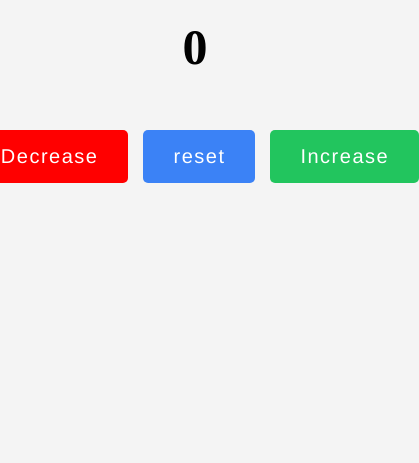
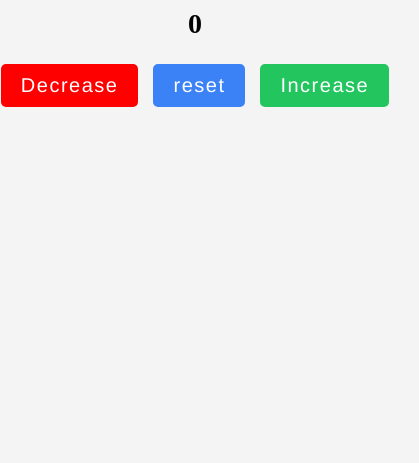
Before and after one commit to stackdaemon/Counter-App-, a plain HTML site: page Counter App/index.html in a window 390 px wide. Shown: the part 413-876 px from the top of the page, 419 px wide, since content can reach past the window. Before the commit the page ends 844 px from the top, so only its background shows below. Drawn offline with Linux system fonts and the light colour scheme.

Commit message:
added responsive part

```diff
--- a/Counter App/style.css
+++ b/Counter App/style.css
@@ -50,3 +50,18 @@ body{
 #reset:hover{
      background-color:  rgb(70, 128, 175);
 }
+
+/* Responsive part */
+.title ,.count_h{
+     font-size: 28px;
+}
+body{
+     padding: 16px;
+}
+.btn_container{
+     margin-top: 0;
+     padding: 5px;
+}
+#decrease ,#increase ,#reset{
+     padding: 10px 20px;
+}
```
